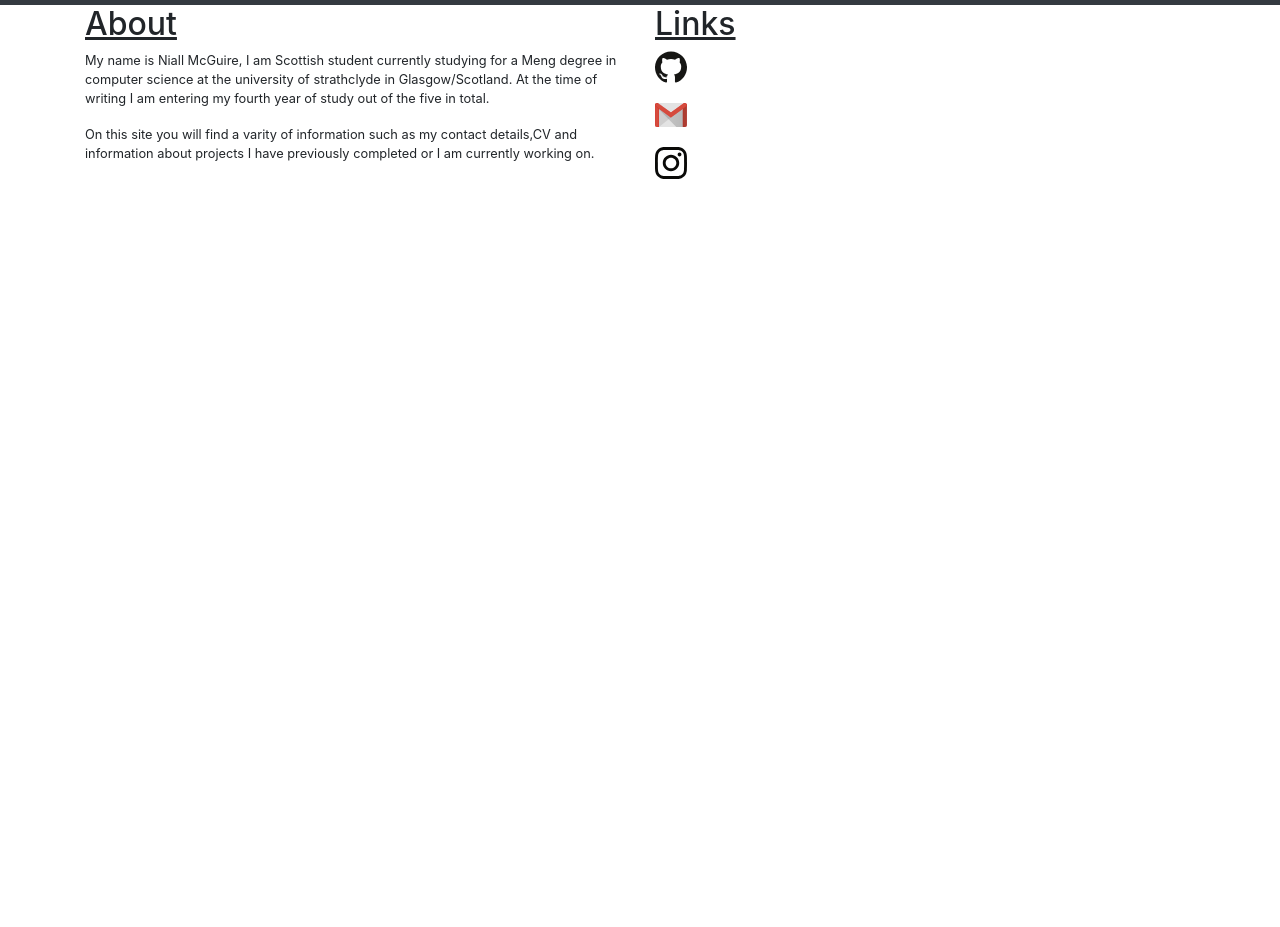
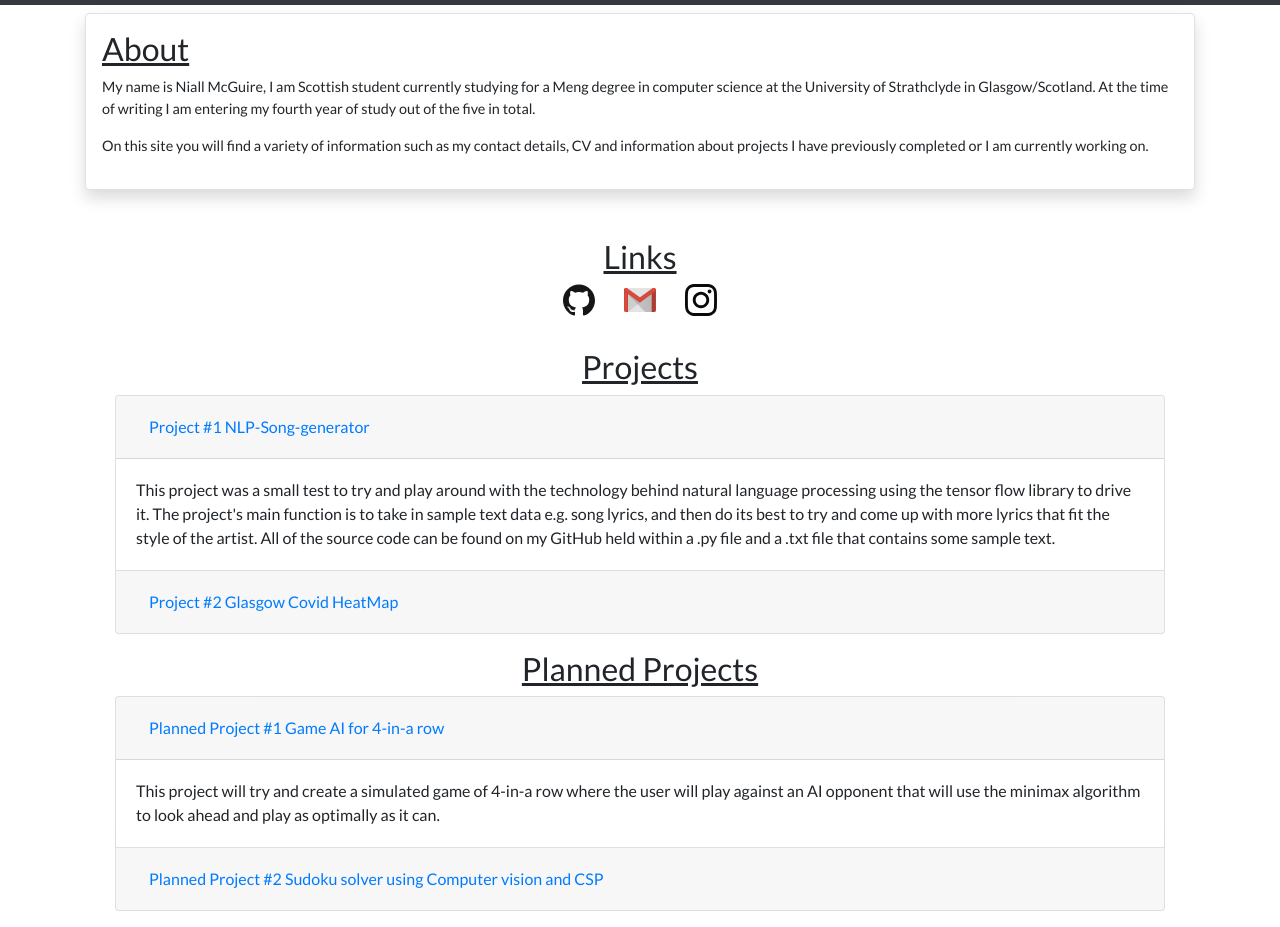
Before and after one commit to NiallMcguire/NiallMcguire.github.io, a plain HTML site: page index.html in a window 1280 px wide. Shown: the part 189-1116 px from the top of the page. Before the commit the page ends 800 px from the top, so only its background shows below. Drawn offline with nearby package versions, Linux system fonts and the light colour scheme.

Commit message:
main page projects sections

```diff
--- a/index.html
+++ b/index.html
@@ -8,8 +8,10 @@
     <script src="https://ajax.googleapis.com/ajax/libs/jquery/3.5.1/jquery.min.js"></script>
     <script src="https://cdnjs.cloudflare.com/ajax/libs/popper.js/1.16.0/umd/popper.min.js"></script>
     <script src="https://maxcdn.bootstrapcdn.com/bootstrap/4.5.2/js/bootstrap.min.js"></script>
+    <link rel="preconnect" href="https://fonts.gstatic.com">
+    <link href="https://fonts.googleapis.com/css2?family=Lato&display=swap" rel="stylesheet">
 </head>
-<body style="background-color: dark">
+<body>
 
 <div style="margin-bottom:0; padding: 3vh; align-content: center;" class="jumbotron jumbotron-fluid bg-white " >
     <div class="container bg-white ">
@@ -38,17 +40,17 @@
 </nav>
 
 
-<div class="container">
-    <div class="row">
-        <div class="col">
+<div class="container" style="padding-top: 1vh; font-family: 'Lato', sans-serif;">
+        <div class="col shadow p-3 mb-5 bg-white rounded border">
             <h1 style="font-size: 2em"><u>About</u></h1>
-            <p style="font-size: 0.8rem">My name is Niall McGuire, I am Scottish student currently studying for a Meng degree in computer science at the university of strathclyde in Glasgow/Scotland. At the time of writing I am entering my fourth year of study out of the five in total.</p>
+            <p style="font-size: 0.9em">My name is Niall McGuire, I am Scottish student currently studying for a Meng degree in computer science at the University of Strathclyde in Glasgow/Scotland. At the time of writing I am entering my fourth year of study out of the five in total.</p>
+            <p style="font-size: 0.9em">On this site you will find a variety of information such as my contact details, CV and information about projects I have previously completed or I am currently working on.</p>
+        </div>
 
-            <p style="font-size: 0.8rem">On this site you will find a varity of information such as my contact details,CV and information about projects I have previously completed or I am currently working on.</p>
-        </div>
-        <div class="col">
+
+        <div class="col justify-content-center" style="text-align: center; padding-bottom: 4vh">
             <h1 style="font-size: 2em"><u>Links</u></h1>
-            <p>
+
                 <a href="https://github.com/NiallMcguire">
                     <svg width="2em" height="2em" viewBox="0 0 256 250" version="1.1" xmlns="http://www.w3.org/2000/svg" xmlns:xlink="http://www.w3.org/1999/xlink" preserveAspectRatio="xMidYMid">
                         <g>
@@ -56,9 +58,8 @@
                         </g>
                     </svg>
                 </a>
-            </p>
-            <p>
-                <a href="mailto: niallm95@googlemail.com">
+
+                <a href="mailto: niallm95@googlemail.com" style="padding: 2vw">
                     <svg width="2em" height="2em" viewBox="0 0 256 194" version="1.1" xmlns="http://www.w3.org/2000/svg" xmlns:xlink="http://www.w3.org/1999/xlink" preserveAspectRatio="xMidYMid">
                         <defs>
                             <linearGradient x1="0.00388991071%" y1="49.997619%" x2="100.032232%" y2="49.997619%" id="linearGradient-1">
@@ -79,9 +80,9 @@
                         </g>
                     </svg>
                 </a>
-            </p>
 
-            <p>
+
+
                 <a href="https://www.instagram.com/niall_mcguire/">
                     <svg width="2em" height="2em" viewBox="0 0 256 256" version="1.1" xmlns="http://www.w3.org/2000/svg" xmlns:xlink="http://www.w3.org/1999/xlink" preserveAspectRatio="xMidYMid">
                         <g>
@@ -89,11 +90,97 @@
                         </g>
                     </svg>
                 </a>
-            </p>
+
 
         </div>
+
+
+
+    <div class="container-fluid">
+
+            <div class="col">
+                <div style="text-align: center">
+                    <h1 style="font-size: 2em"><u>Projects</u></h1>
+                </div>
+
+                <div class="accordion" id="accordionExample" style="padding-bottom: 2vh">
+                    <div class="card">
+                        <div class="card-header" id="headingOne">
+                            <h5 class="mb-0">
+                                <button class="btn btn-link" type="button" data-toggle="collapse" data-target="#collapseOne" aria-expanded="true" aria-controls="collapseOne">
+                                    Project #1 NLP-Song-generator
+                                </button>
+                            </h5>
+                        </div>
+
+                        <div id="collapseOne" class="collapse show" aria-labelledby="headingOne" data-parent="#accordionExample">
+                            <div class="card-body">
+                                This project was a small test to try and play around with the technology behind natural language processing using the tensor flow library to drive it. The project's main function is to take in sample text data e.g. song lyrics, and then do its best to try and come up with more lyrics that fit the style of the artist. All of the source code can be found on my GitHub held within a .py file and a .txt file that contains some sample text.
+                            </div>
+                        </div>
+                    </div>
+                    <div class="card">
+                        <div class="card-header" id="headingTwo">
+                            <h5 class="mb-0">
+                                <button class="btn btn-link collapsed" type="button" data-toggle="collapse" data-target="#collapseTwo" aria-expanded="false" aria-controls="collapseTwo">
+                                    Project #2 Glasgow Covid HeatMap
+                                </button>
+                            </h5>
+                        </div>
+                        <div id="collapseTwo" class="collapse" aria-labelledby="headingTwo" data-parent="#accordionExample">
+                            <div class="card-body">
+                                This project was a section I created for a Covid Support mobile web app. Its purpose was to display to the user a “Heat map” of Glasgow’s neighborhoods, were based on how many cases of covid there were recorded in that area the colour of the neighbourhood would change. Unfortunately there were no open source statistics directly related to the number of covid cases found in a neighbourhood so ALL data presented in the app is random. The app also allows the user to sort based on population and vaccinations. All files again can be found on my github.
+                            </div>
+                        </div>
+                    </div>
+                </div>
+
+            </div>
+
     </div>
 
+    <div class="container-fluid">
+            <div class="col">
+                <div style="text-align: center">
+                    <h1 style="font-size: 2em"><u>Planned Projects</u></h1>
+                </div>
+
+                <div class="accordion" id="accordion2" style="padding-bottom: 2vh">
+                    <div class="card">
+                        <div class="card-header" id="headingOne-1">
+                            <h5 class="mb-0">
+                                <button class="btn btn-link" type="button" data-toggle="collapse" data-target="#collapseOne-1" aria-expanded="true" aria-controls="collapseOne-1">
+                                    Planned Project #1 Game AI for 4-in-a row
+                                </button>
+                            </h5>
+                        </div>
+
+                        <div id="collapseOne-1" class="collapse show" aria-labelledby="headingOne-1" data-parent="#accordion2">
+                            <div class="card-body">
+                                This project will try and create a simulated game of 4-in-a row where the user will play against an AI opponent that will use the minimax algorithm to look ahead and play as optimally as it can.
+                            </div>
+                        </div>
+                    </div>
+                    <div class="card">
+                        <div class="card-header" id="headingTwo-2">
+                            <h5 class="mb-0">
+                                <button class="btn btn-link collapsed" type="button" data-toggle="collapse" data-target="#collapseTwo-2" aria-expanded="false" aria-controls="collapseTwo-2">
+                                    Planned Project #2 Sudoku solver using Computer vision and CSP
+                                </button>
+                            </h5>
+                        </div>
+                        <div id="collapseTwo-2" class="collapse" aria-labelledby="headingTwo" data-parent="#accordion2">
+                            <div class="card-body">
+                                This project aims to create a fully functional sudoku solver using a combination of computer vision and constraint satisfaction problems.
+                            </div>
+                        </div>
+                    </div>
+                </div>
+
+            </div>
+
+            </div>
+    </div>
 
 </body>
 </html>
```
